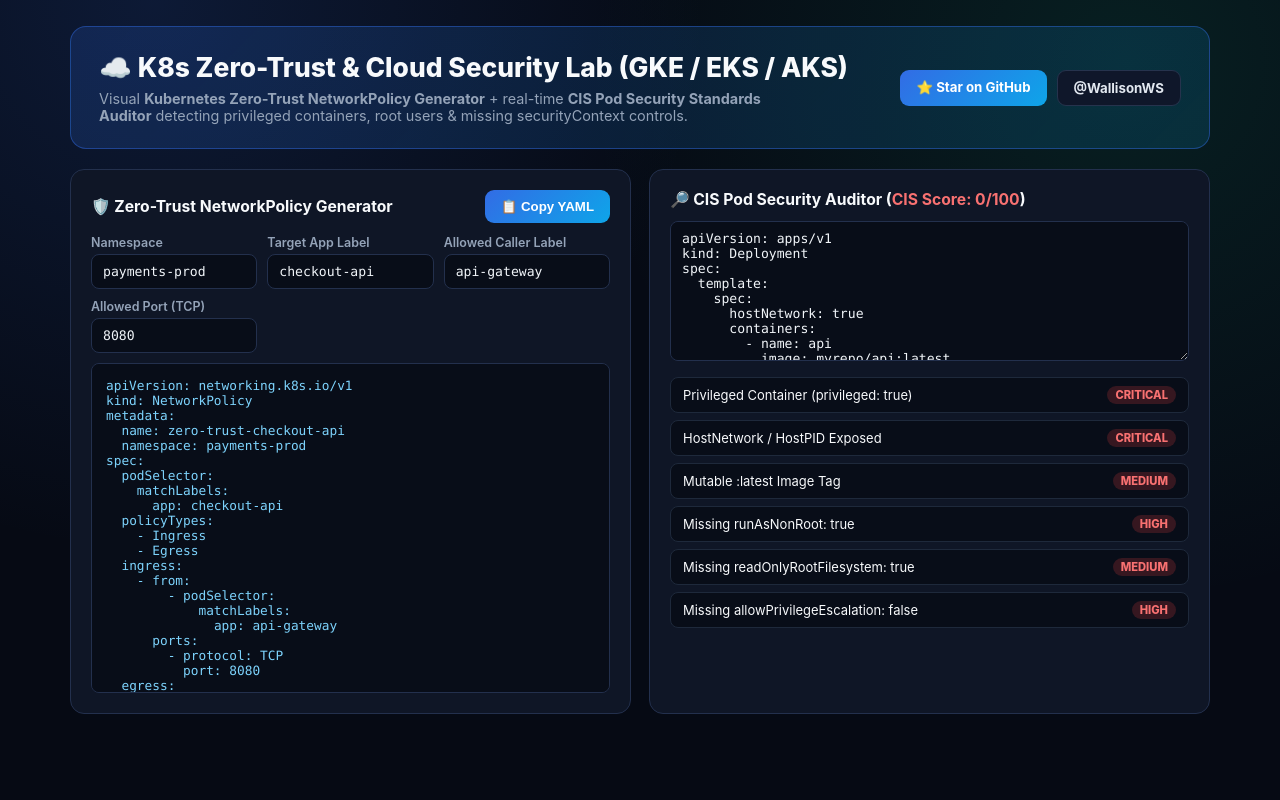
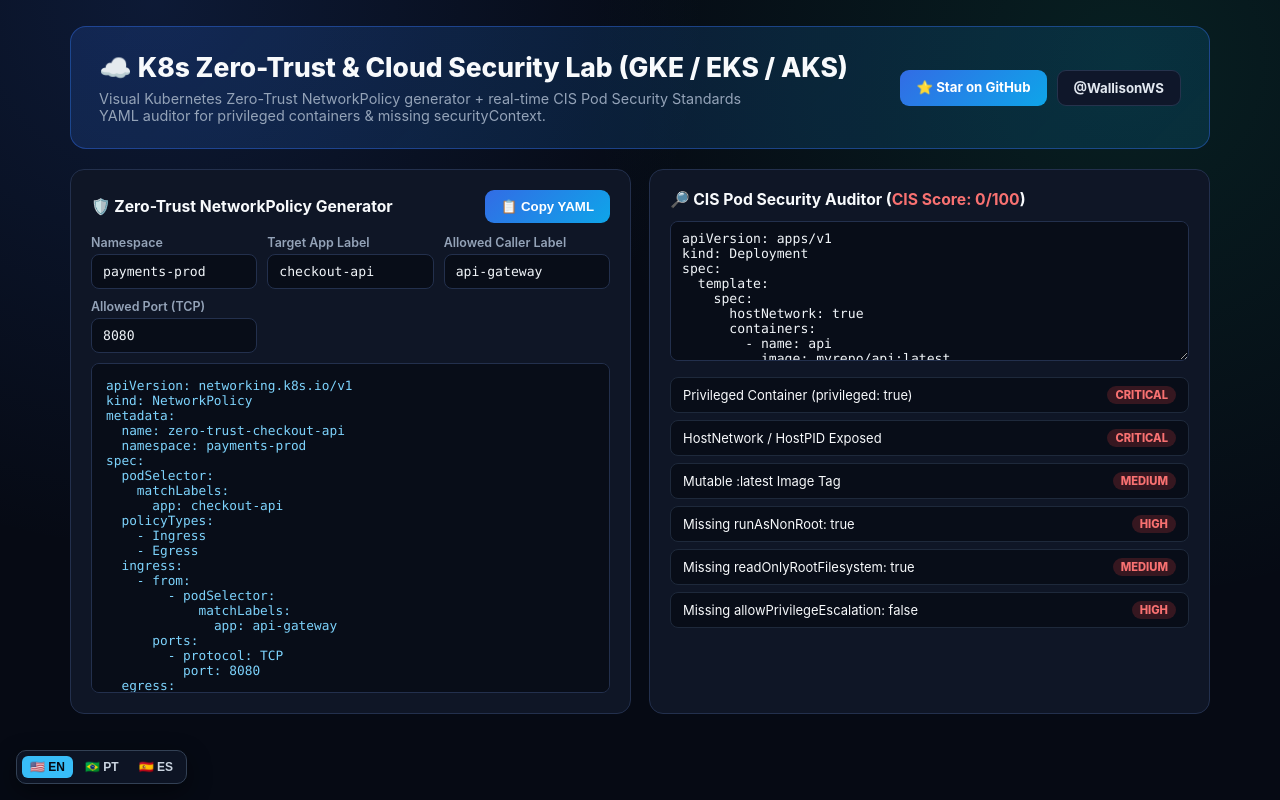
Before and after one commit to WallisonWS/k8s-zero-trust-lab, a plain HTML site: page docs/index.html in a window 1280 px wide. Drawn offline with Linux system fonts and the light colour scheme.

Commit message:
feat(i18n): add trilingual EN/PT-BR/ES switcher and functional upgrades

```diff
--- a/docs/index.html
+++ b/docs/index.html
@@ -126,5 +126,34 @@ spec:
     document.getElementById('kYamlIn').addEventListener('input', auditK8s);
     renderNp(); auditK8s();
   </script>
+  <!-- Trilingual Auto-Detect Language Switcher (EN / PT-BR / ES) -->
+  <div id="wallison-i18n-bar" style="position:fixed;bottom:16px;left:16px;z-index:9999;display:flex;gap:4px;background:rgba(15,22,38,0.92);backdrop-filter:blur(8px);border:1px solid #334155;padding:5px;border-radius:10px;box-shadow:0 8px 24px rgba(0,0,0,0.45);font-family:system-ui,sans-serif;">
+    <button data-wl="en" style="border:none;background:transparent;color:#cbd5e1;padding:4px 8px;border-radius:6px;cursor:pointer;font-size:12px;font-weight:700;">🇺🇸 EN</button>
+    <button data-wl="pt" style="border:none;background:transparent;color:#cbd5e1;padding:4px 8px;border-radius:6px;cursor:pointer;font-size:12px;font-weight:700;">🇧🇷 PT</button>
+    <button data-wl="es" style="border:none;background:transparent;color:#cbd5e1;padding:4px 8px;border-radius:6px;cursor:pointer;font-size:12px;font-weight:700;">🇪🇸 ES</button>
+  </div>
+  <script>
+  (function(){
+    const I18N = {"pt":{"h":"☁️ K8s Zero-Trust Lab — NetworkPolicy \u0026 Auditor CIS Pod Security (GKE/EKS/AKS)","p":"Gerador visual de Kubernetes NetworkPolicy Zero-Trust + auditor em tempo real CIS Pod Security Standards para detectar containers privilegiados e root."},"en":{"h":"☁️ K8s Zero-Trust \u0026 Cloud Security Lab (GKE / EKS / AKS)","p":"Visual Kubernetes Zero-Trust NetworkPolicy generator + real-time CIS Pod Security Standards YAML auditor for privileged containers \u0026 missing securityContext."},"es":{"h":"☁️ K8s Zero-Trust Lab — NetworkPolicy y Auditor CIS Pod Security (GKE/EKS/AKS)","p":"Generador visual de Kubernetes NetworkPolicy Zero-Trust y auditor CIS Pod Security Standards en tiempo real para contenedores privilegiados."}};
+    const btns = document.querySelectorAll('#wallison-i18n-bar button');
+    const saved = localStorage.getItem('ws_global_lang');
+    const nav = (navigator.language || 'en').toLowerCase();
+    let cur = (saved && I18N[saved]) ? saved : (nav.startsWith('pt') ? 'pt' : nav.startsWith('es') ? 'es' : 'en');
+    function apply(l){
+      cur = l; localStorage.setItem('ws_global_lang', l);
+      const h1 = document.querySelector('.hero h1, .hdr h1');
+      const p = document.querySelector('.hero p, .hdr p');
+      if (h1 && I18N[l].h) h1.textContent = I18N[l].h;
+      if (p && I18N[l].p) p.textContent = I18N[l].p;
+      btns.forEach(b => {
+        const active = b.dataset.wl === l;
+        b.style.background = active ? '#38bdf8' : 'transparent';
+        b.style.color = active ? '#060a14' : '#cbd5e1';
+      });
+    }
+    btns.forEach(b => b.addEventListener('click', () => apply(b.dataset.wl)));
+    apply(cur);
+  })();
+  </script>
 </body>
 </html>
```
